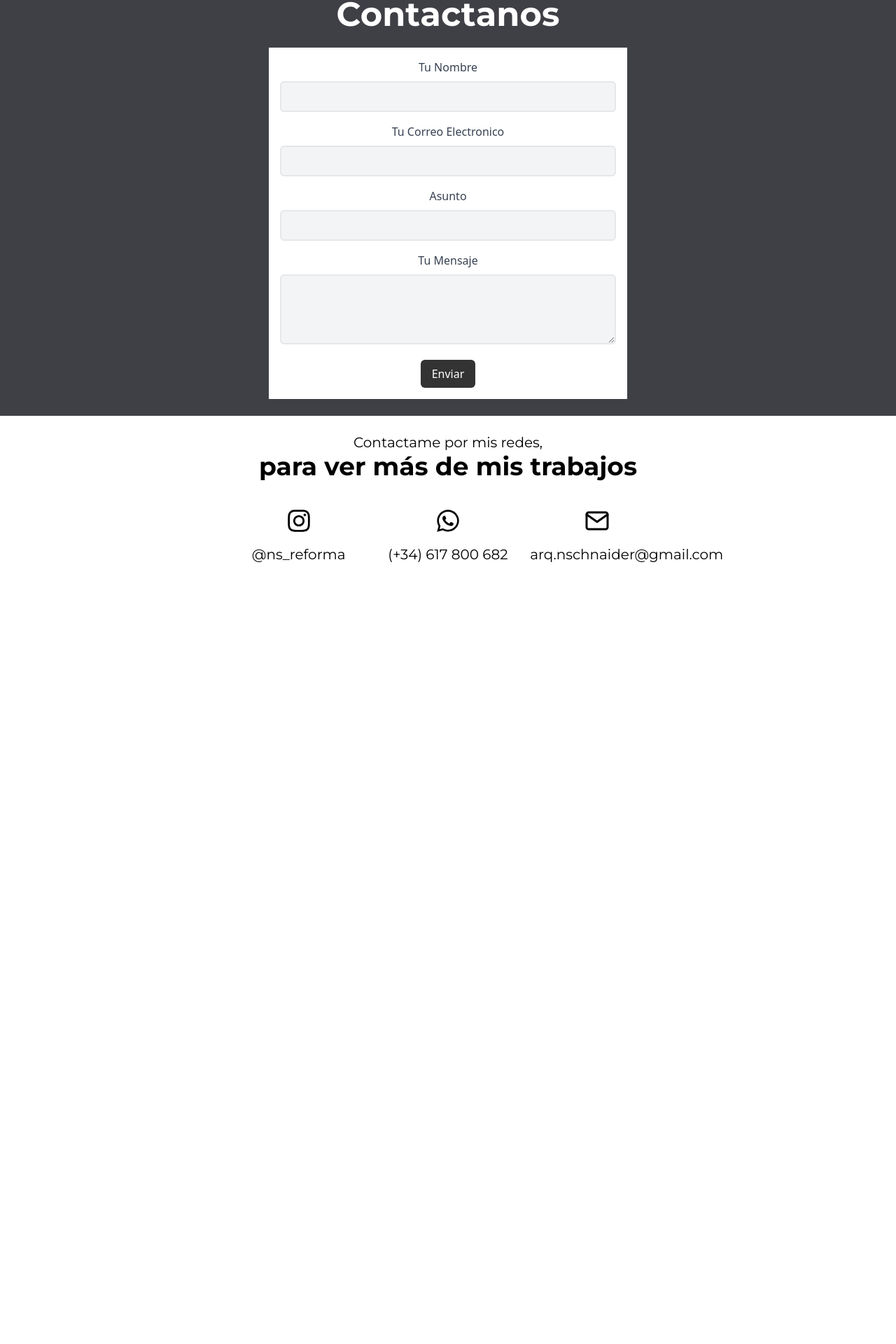
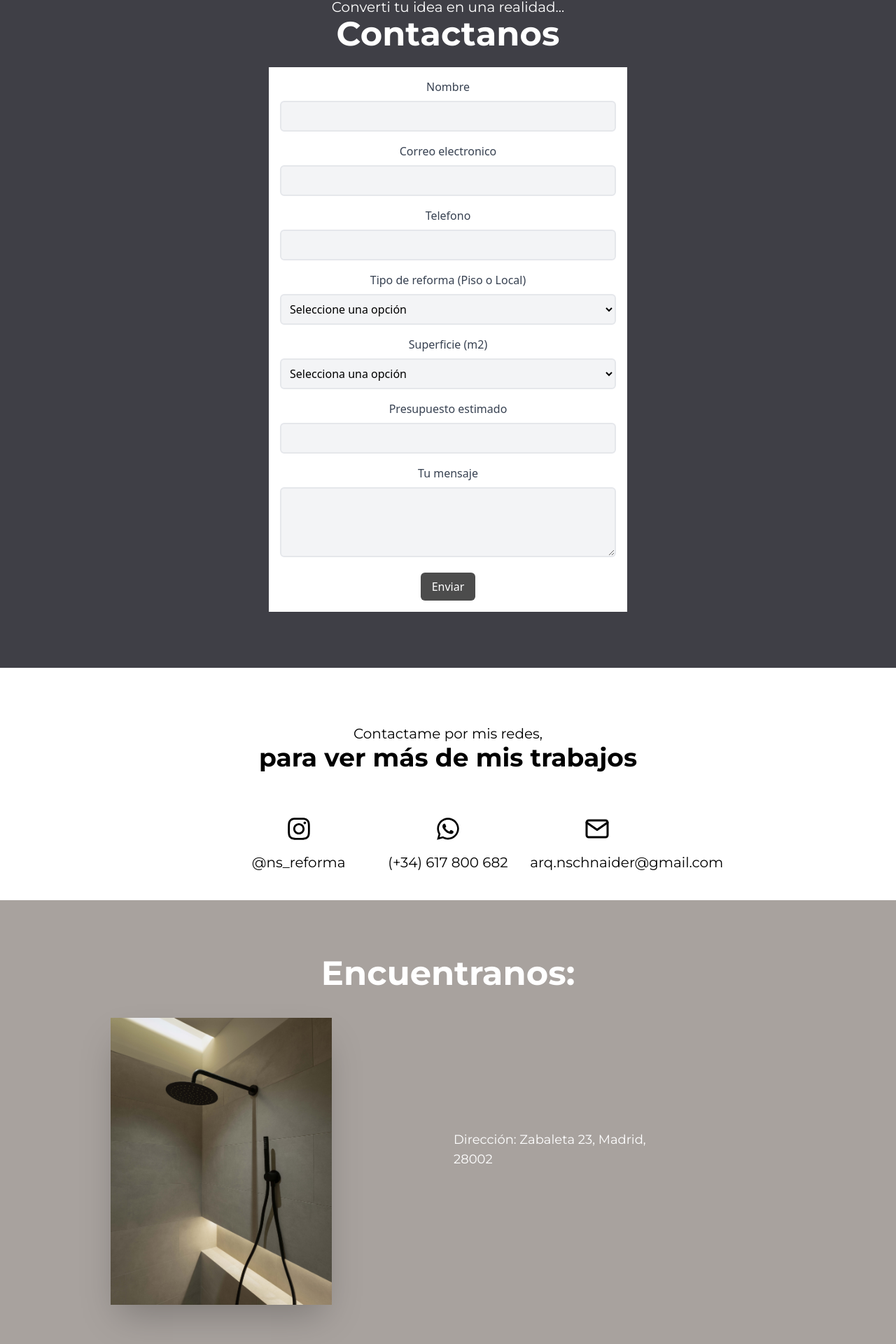
Before and after one commit to AgustinAraneo/NS-Arquitectura, a Next.js app: page /Contacto in a window 1280 px wide. Shown: the part 164-2084 px from the top of the page at 70% size. Before the commit the page ends 1010 px from the top, so only its background shows below. Built offline with nearby package versions, Linux system fonts and the light colour scheme; grey boxes are pictures that could not be loaded.

Commit message:
Avances en contacto, y mejorar en el from, queda pendiente la aplicacion de email.js

```diff
--- a/src/components/desktop/ContactForm.jsx
+++ b/src/components/desktop/ContactForm.jsx
@@ -3,62 +3,107 @@ import { useState } from 'react';
 function ContactForm() {
   const [name, setName] = useState('');
   const [email, setEmail] = useState('');
-  const [subject, setSubject] = useState('');
   const [message, setMessage] = useState('');
+  const [telefono, setTelefono] = useState('');
+  const [tipo, setTipo] = useState('');
+  const [superficie, setSuperficie] = useState('');
+  const [presupuesto, setPresupuesto] = useState('');
 
   const handleSubmit = (e) => {
     e.preventDefault();
-    console.log('Form submitted:', { name, email, subject, message });
+    console.log('Form submitted:', { name, email, telefono, message, tipo, superficie, presupuesto });
     // Aquí podrías enviar los datos del formulario a un servidor o realizar otras acciones.
   };
 
   return (
-    <form onSubmit={handleSubmit} className="max-w-lg mx-auto bg-white p-4 mt-6">
+    <form onSubmit={handleSubmit} className="max-w-lg p-4 mx-auto mt-6 bg-white">
       <div className="mb-4">
-        <label htmlFor="name" className="block font-medium text-gray-700 mb-2 text-center">Tu Nombre</label>
+        <label htmlFor="name" className="block mb-2 font-medium text-center text-gray-700">Nombre</label>
         <input
           type="text"
           id="name"
-          className=" p-2 w-full rounded-md focus:outline-none focus:border-black border-2 bg-gray-100 transition duration-500"
+          className="w-full p-2 transition duration-500 bg-gray-100 border-2 rounded-md focus:outline-none focus:border-black"
           value={name}
           onChange={(e) => setName(e.target.value)}
           required
         />
       </div>
       <div className="mb-4">
-        <label htmlFor="email" className="block font-medium text-gray-700 mb-2 text-center">Tu Correo Electronico</label>
+        <label htmlFor="email" className="block mb-2 font-medium text-center text-gray-700">Correo electronico</label>
         <input
           type="email"
           id="email"
-          className="p-2 w-full rounded-md focus:outline-none focus:border-black border-2 bg-gray-100 transition duration-500"
+          className="w-full p-2 transition duration-500 bg-gray-100 border-2 rounded-md focus:outline-none focus:border-black"
           value={email}
           onChange={(e) => setEmail(e.target.value)}
           required
         />
       </div>
       <div className="mb-4">
-        <label htmlFor="subject" className="block font-medium text-gray-700 mb-2 text-center">Asunto</label>
+        <label htmlFor="telefono" className="block mb-2 font-medium text-center text-gray-700">Telefono</label>
         <input
           type="text"
-          id="subject"
-          className="p-2 w-full rounded-md focus:outline-none focus:border-black border-2 bg-gray-100 transition duration-500"
-          value={subject}
-          onChange={(e) => setSubject(e.target.value)}
+          id="telefono"
+          className="w-full p-2 transition duration-500 bg-gray-100 border-2 rounded-md focus:outline-none focus:border-black"
+          value={telefono}
+          onChange={(e) => setTelefono(e.target.value)}
           required
         />
       </div>
       <div className="mb-4">
-        <label htmlFor="message" className="block font-medium text-gray-700 mb-2 text-center">Tu Mensaje</label>
+        <label htmlFor="tipo" className="block mb-2 font-medium text-center text-gray-700">Tipo de reforma (Piso o Local)</label>
+        <select
+          id="tipo"
+          className="w-full p-2 transition duration-500 bg-gray-100 border-2 rounded-md focus:outline-none focus:border-black"
+          value={tipo}
+          onChange={(e) => setTipo(e.target.value)}
+          required
+        >
+          <option value="">Seleccione una opción</option>
+          <option value="Local">Local</option>
+          <option value="Piso">Piso</option>
+        </select>
+      </div>
+      <div className="mb-4">
+        <label htmlFor="superficie" className="block mb-2 font-medium text-center text-gray-700">Superficie (m2)</label>
+        <select
+          id="superficie"
+          className="w-full p-2 transition duration-500 bg-gray-100 border-2 rounded-md focus:outline-none focus:border-black"
+          value={superficie}
+          onChange={(e) => setSuperficie(e.target.value)}
+          required
+        >
+          <option value="">Selecciona una opción</option>
+          <option value="Menos de 70 m2">Menos de 70 m2</option>
+          <option value="Entre 70 y 100 m2">Entre 70 y 100 m2</option>
+          <option value="Entre 101 y 150 m2">Entre 101 y 150 m2</option>
+          <option value="Entre 151 y 200 m2">Entre 151 y 200 m2</option>
+          <option value="Mas de 200m2">Mas de 200m2</option>
+        </select>
+      </div>
+      <div className="mb-4">
+        <label htmlFor="presupuesto" className="block mb-2 font-medium text-center text-gray-700">Presupuesto estimado</label>
+        <input
+          type="text"
+          id="presupuesto"
+          className="w-full p-2 transition duration-500 bg-gray-100 border-2 rounded-md focus:outline-none focus:border-black"
+          value={presupuesto}
+          onChange={(e) => setPresupuesto(e.target.value)}
+          required
+        />
+      </div>
+      <div className="mb-4">
+        <label htmlFor="message" className="block mb-2 font-medium text-center text-gray-700">Tu mensaje</label>
         <textarea
           id="message"
-          className="p-6 w-full rounded-md focus:outline-none focus:border-black border-2 bg-gray-100 transition duration-500"
+          className="w-full p-6 transition duration-500 bg-gray-100 border-2 rounded-md focus:outline-none focus:border-black"
           value={message}
           onChange={(e) => setMessage(e.target.value)}
           required
         ></textarea>
       </div>
       <div className="text-center">
-        <button type="submit" className="bg-black/80 text-white font-medium py-2 px-4 rounded-md hover:bg-black/90 transition duration-500">
+        <button type="submit" className="px-4 py-2 font-medium text-white transition duration-500 rounded-md bg-black/70 hover:bg-black/90">
           Enviar
         </button>
       </div>
--- a/src/components/desktop/Desktop.jsx
+++ b/src/components/desktop/Desktop.jsx
@@ -6,7 +6,7 @@ import Home2 from './Home2'
 const Desktop = () => {
   return (
     <div>
-      <div className='bg-home w-full min-h-screen'>
+      <div className='w-full min-h-screen bg-home'>
       <div>
         <Navbar />
         <Home />
--- a/src/pages/Contacto.jsx
+++ b/src/pages/Contacto.jsx
@@ -1,47 +1,87 @@
-import React from 'react'
-import Navbar from '@/components/desktop/Navbar'
-import ContactForm from '@/components/desktop/ContactForm'
-import { FaInstagram, FaWhatsapp } from 'react-icons/fa';
-import {FiMail} from 'react-icons/fi'
+import React from "react";
+import Navbar from "@/components/desktop/Navbar";
+import ContactForm from "@/components/desktop/ContactForm";
+import { FaInstagram, FaWhatsapp } from "react-icons/fa";
+import { FiMail } from "react-icons/fi";
 
 const Contacto = () => {
   return (
     <div>
       <Navbar />
-            <div className='bg-zinc-700 h-fit w-full'>
-                <h1 className='text-center text-white text-xl font-Montserrat pt-10'>
+      <div className="w-full bg-zinc-700 h-fit">
+        <h1 className="pt-10 text-xl text-center text-white font-Montserrat">
           Converti tu idea en una realidad... <br />
-                    <span className='text-center text-white text-5xl font-Montserrat pt-2 font-bold'>Contactanos</span>
+          <span className="pt-2 text-5xl font-bold text-center text-white font-Montserrat">
+            Contactanos
+          </span>
         </h1>
-                <div className='pb-6'>
+        <div className="pb-20">
           <ContactForm />
         </div>
       </div>
-            <div className='bg-white text-center text-black text-xl font-Montserrat pt-6'>
-                <h1>Contactame por mis redes, <br/> <span className='text-4xl font-Montserrat pt-2 font-bold'>para ver más de mis trabajos</span></h1>
-                <div className='flex grid-cols-3 text-4xl pt-10 mb-10 mx-[20rem] font-Montserrat'>
-                <div className='w-[30%] mx-auto hover:text-zinc-700'>
-                    <a href='https://www.instagram.com/' target="_blank" rel="noopener noreferrer">
-                    <FaInstagram className='mx-auto' />
-                    <p className='pt-4 text-center mx-auto text-xl'>@ns_reforma</p>
+      <div className="pt-20 text-xl text-center text-black bg-white font-Montserrat">
+        <h1>
+          Contactame por mis redes, <br />{" "}
+          <span className="pt-2 text-4xl font-bold font-Montserrat">
+            para ver más de mis trabajos
+          </span>
+        </h1>
+        <div className="flex grid-cols-3 text-4xl pt-16 mb-10 mx-[20rem] font-Montserrat">
+          <div className="w-[30%] mx-auto hover:text-zinc-700 transition duration-500 hover:scale-105">
+            <a
+              href="https://www.instagram.com/"
+              target="_blank"
+              rel="noopener noreferrer"
+            >
+              <FaInstagram className="mx-auto" />
+              <p className="pt-4 mx-auto text-xl text-center">@ns_reforma</p>
             </a>
           </div>
-                <div className='w-[30%] mx-auto hover:text-zinc-700'>
-                    <a href='' target="_blank" rel="noopener noreferrer">
-                    <FaWhatsapp className='mx-auto' />
-                    <p className='pt-4 text-center mx-auto text-xl'>(+34) 617 800 682</p>
+          <div className="w-[30%] mx-auto hover:text-zinc-700 transition duration-500 hover:scale-105">
+            <a href="" target="_blank" rel="noopener noreferrer">
+              <FaWhatsapp className="mx-auto" />
+              <p className="pt-4 mx-auto text-xl text-center">
+                (+34) 617 800 682
+              </p>
             </a>
           </div>
-                <div className='w-[30%] mx-auto hover:text-zinc-700'>
-                    <a href='' target="_blank" rel="noopener noreferrer">
-                    <FiMail className='mx-auto' />
-                    <p className='pt-4 text-center mx-auto text-xl'>arq.nschnaider@gmail.com</p>
+          <div className="w-[30%] mx-auto hover:text-zinc-700 transition duration-500 hover:scale-105">
+            <a href="" target="_blank" rel="noopener noreferrer">
+              <FiMail className="mx-auto" />
+              <p className="pt-4 mx-auto text-xl text-center">
+                arq.nschnaider@gmail.com
+              </p>
             </a>
           </div>
         </div>
       </div>
+      <div className="w-full pt-20 pb-20 bg-stone-400">
+        <h3 className="text-5xl font-bold text-center text-white font-Montserrat">
+          Encuentranos:
+        </h3>
+        <div className="grid grid-cols-2 gap-4 mt-10">
+          <div className="w-1/2 mx-auto">
+            <img src="images/contacto.jpg" alt="Imagen" className="m-auto shadow-2xl" />
           </div>
-    )
-}
+          <div className="w-1/2">
+            <p className="mt-40 text-lg text-white font-Montserrat">
+              Dirección: Zabaleta 23, Madrid, 28002
+            </p>
+            <iframe
+              src="https://www.google.com/maps/embed?pb=!1m18!1m12!1m3!1d3036.4222920005996!2d-3.674916187566982!3d40.44378946442691!2m3!1f0!2f0!3f0!3m2!1i1024!2i768!4f13.1!3m3!1m2!1s0xd4228c572a45f39%3A0x723d316a71078081!2sC.%20de%20Zabaleta%2C%2023%2C%2028002%20Madrid%2C%20Espa%C3%B1a!5e0!3m2!1ses!2sar!4v1677605382651!5m2!1ses!2sar"
+              width="100%"
+              height="400"
+              className="w-full mt-2 h-96"
+              style={{ border: 0 }}
+              allowFullScreen=""
+              loading="lazy"
+              referrerPolicy="no-referrer-when-downgrade"
+            ></iframe>
+          </div>
+        </div>
+      </div>
+    </div>
+  );
+};
 
-export default Contacto
+export default Contacto;
--- a/src/styles/globals.css
+++ b/src/styles/globals.css
@@ -91,4 +91,5 @@
       animation-duration: 3s; /* Duración de la animación */
     }
 
+
 /* Fin de la animacion de la flecha     */
```
Also changed, not shown: src/components/desktop/Home2.jsx (+11 -11 lines), src/components/desktop/Navbar.jsx (+8 -7 lines), public/images/contacto.jpg (added), public/images/logo-negro.jpg (added). Lines whose indentation alone changed are shown as unchanged.
